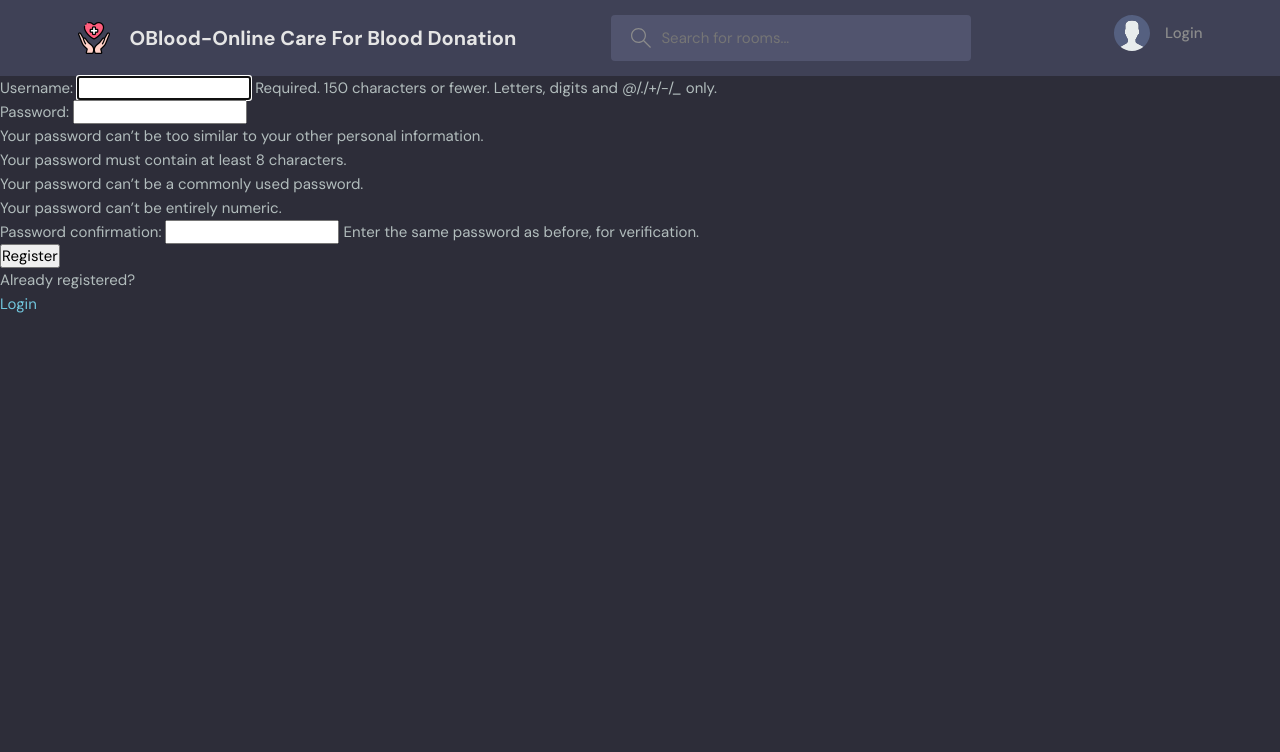
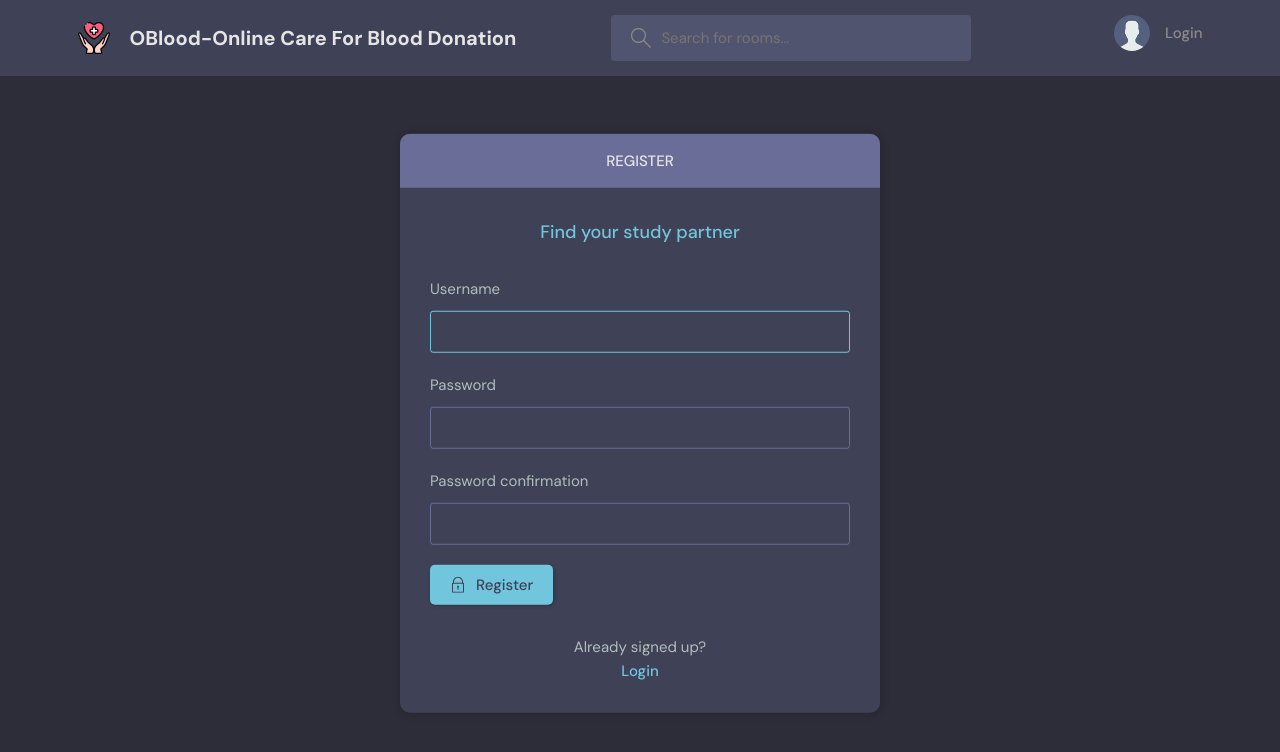
Before and after one commit to Mushfiqur719/oBlood, a Django app: page /register/ in a window 1280 px wide. Shown: the top 752 px of the page. Run offline with Django 4.2, Linux system fonts and the light colour scheme.

Commit message:
9: functional profile,login,logout

```diff
--- a/base/forms.py
+++ b/base/forms.py
@@ -1,3 +1,4 @@
+from django.contrib.auth.models import User
 from django.forms import ModelForm
 from .models import Room
 
@@ -7,3 +8,8 @@ class RoomForm(ModelForm):
         model = Room
         fields = '__all__'
         exclude = ['host','participants']
+
+class UserForm(ModelForm):
+    class Meta:
+        model = User
+        fields = ['username','email']
--- a/base/templates/base/login_register.html
+++ b/base/templates/base/login_register.html
@@ -1,33 +1,116 @@
 {% extends 'main.html' %}
 
 {% block content %}
+
 {% if page == 'login' %}
-<div>
-    <form method="POST" action="">
+<main class="auth layout">
+  <div class="container">
+    <div class="layout__box">
+      <div class="layout__boxHeader">
+        <div class="layout__boxTitle">
+          <h3>Login</h3>
+        </div>
+      </div>
+
+      <div class="layout__body">
+        <h2 class="auth__tagline">Donate blood</h2>
+
+          <form class="form" action="" method="POST">
             {% csrf_token %}
+            <div class="form__group form__group">
+              <label for="room_name">Username</label>
+              <input id="username" name="username" type="text" placeholder="e.g. john_doe" />
+            </div>
 
-        <label>Username:</label>
-        <input type="text" name="username" placeholder="Enter Username"/>
+            <div class="form__group">
+              <label for="password">Password</label>
+              <input
+                  id="password"
+                  name="password"
+                  type="password"
+                  placeholder="&bull;&bull;&bull;&bull;&bull;&bull;&bull;&bull;"
+                />
+              </div>
 
-        <label>Password:</label>
-        <input type="password" name="password" placeholder="Enter password"/>
+              <button class="btn btn--main" type="submit">
+                <svg
+                  version="1.1"
+                  xmlns="http://www.w3.org/2000/svg"
+                  width="32"
+                  height="32"
+                  viewBox="0 0 32 32"
+                >
+                  <title>lock</title>
+                  <path
+                    d="M27 12h-1v-2c0-5.514-4.486-10-10-10s-10 4.486-10 10v2h-1c-0.553 0-1 0.447-1 1v18c0 0.553 0.447 1 1 1h22c0.553 0 1-0.447 1-1v-18c0-0.553-0.447-1-1-1zM8 10c0-4.411 3.589-8 8-8s8 3.589 8 8v2h-16v-2zM26 30h-20v-16h20v16z"
+                  ></path>
+                  <path
+                    d="M15 21.694v4.306h2v-4.306c0.587-0.348 1-0.961 1-1.694 0-1.105-0.895-2-2-2s-2 0.895-2 2c0 0.732 0.413 1.345 1 1.694z"
+                  ></path>
+                </svg>
 
-        <input type="submit" value="Login"/>
+                Login
+              </button>
             </form>
-    <p>Haven't signed up?</p>
-    <a href="{% url 'register' %}">Sign Up</a>
+
+            <div class="auth__action">
+              <p>Haven't signed up yet?</p>
+              <a href="{% url 'register' %}" class="btn btn--link">Sign Up</a>
             </div>
+          </div>
+        </div>
+      </div>
+</main>
 {% else %}
-<div>
-    <form method="POST" action="">
+<main class="auth layout">
+  <div class="container">
+    <div class="layout__box">
+      <div class="layout__boxHeader">
+        <div class="layout__boxTitle">
+          <h3>Register</h3>
+        </div>
+      </div>
+
+      <div class="layout__body">
+        <h2 class="auth__tagline">Find your study partner</h2>
+
+          <form class="form" action="" method="POST">
             {% csrf_token %}
+            {% for field in form %}
+            <div class="form__group form__group">
+              <label for="room_name">{{field.label}}</label>
+              {{field}}
+            </div>
+            {% endfor %}
 
-        {{form.as_p}}
+              <button class="btn btn--main" type="submit">
+                <svg
+                  version="1.1"
+                  xmlns="http://www.w3.org/2000/svg"
+                  width="32"
+                  height="32"
+                  viewBox="0 0 32 32"
+                >
+                  <title>lock</title>
+                  <path
+                    d="M27 12h-1v-2c0-5.514-4.486-10-10-10s-10 4.486-10 10v2h-1c-0.553 0-1 0.447-1 1v18c0 0.553 0.447 1 1 1h22c0.553 0 1-0.447 1-1v-18c0-0.553-0.447-1-1-1zM8 10c0-4.411 3.589-8 8-8s8 3.589 8 8v2h-16v-2zM26 30h-20v-16h20v16z"
+                  ></path>
+                  <path
+                    d="M15 21.694v4.306h2v-4.306c0.587-0.348 1-0.961 1-1.694 0-1.105-0.895-2-2-2s-2 0.895-2 2c0 0.732 0.413 1.345 1 1.694z"
+                  ></path>
+                </svg>
 
-        <input type="submit" value="Register"/>
+                Register
+              </button>
             </form>
-    <p>Already registered?</p>
-    <a href="{% url 'register' %}">Login</a>
+
+            <div class="auth__action">
+              <p>Already signed up?</p>
+              <a href="{% url 'login' %}" class="btn btn--link">Login</a>
             </div>
+          </div>
+        </div>
+      </div>
+</main>
 {% endif %}
-{% endblock content%}
+{% endblock content %}
--- a/base/templates/base/profile.html
+++ b/base/templates/base/profile.html
@@ -18,7 +18,9 @@
           <div class="profile__info">
             <h3>{{user.username}}</h3>
             <p>@{{user.username}}</p>
-            <a href="edit-user.html" class="btn btn--main btn--pill">Edit Profile</a>
+            {% if request.user == user %}
+            <a href="{% url 'update-user' %}" class="btn btn--main btn--pill">Edit Profile</a>
+            {% endif %}
           </div>
           <div class="profile__about">
             <h3>About</h3>
--- a/base/templates/base/room.html
+++ b/base/templates/base/room.html
@@ -122,7 +122,10 @@
             </div>
           </div>
           <div class="room__message">
-            <form action="#"><input name="" placeholder="Write your message here..." /></form>
+            <form action="" method="POST">
+              {% csrf_token %}
+              <input name="body" placeholder="Write your message here..." />
+            </form>
           </div>
         </div>
         <!-- Room End -->
--- a/base/urls.py
+++ b/base/urls.py
@@ -16,5 +16,5 @@ urlpatterns = [
     path('delete-room/<str:pk>/', views.deleteRoom, name='delete-room'),
     path('delete-message/<str:pk>/', views.deleteMessage, name='delete-message'),
 
-
+    path('update-user/', views.updateUser, name='update-user'),
 ]
--- a/base/views.py
+++ b/base/views.py
@@ -1,4 +1,4 @@
-from .forms import RoomForm
+from .forms import RoomForm,UserForm
 from .models import Room,Topic,Message
 from django.http import HttpResponse
 from django.db.models import Q
@@ -163,3 +163,17 @@ def deleteMessage(request,pk):
         return redirect('home')
     context = {'obj' : message}
     return render(request, 'base/delete.html',context)
+
+
+
+@login_required(login_url='/login')
+def updateUser(request):
+    user = request.user
+    form = UserForm(instance=user)
+
+    if request.method == 'POST':
+        form = UserForm(request.POST, instance=user)
+        if form.is_valid():
+            form.save()
+            return redirect('user-profile',pk=user.id)
+    return render(request,'base/update-user.html',{'form':form})
--- a/templates/navbar.html
+++ b/templates/navbar.html
@@ -22,7 +22,7 @@
       {% if request.user.is_authenticated %}
 
         <div class="header__user">
-          <a href="profile.html">
+          <a href="{% url 'update-user' %}">
             <div class="avatar avatar--medium active">
               <img src="https://scontent.fdac99-1.fna.fbcdn.net/v/t39.30808-6/268797424_1817561838432912_2118530761389204513_n.jpg?_nc_cat=104&ccb=1-5&_nc_sid=174925&_nc_eui2=AeHk8iBZ-iXKoHh6N0h4WGU6SMQ8bY1jp7pIxDxtjWOnug21L3BoCYh_trcAF2UzigJzSC6UjzsGA1Ne5sjOY2dm&_nc_ohc=cOZFZFqSy_0AX8lwrfd&_nc_ht=scontent.fdac99-1.fna&oh=00_AT83MzqgKWuXIunN1xyx1V6-LHpdD6OUgl9UYDUoynELxA&oe=621AEB9D" />
             </div>
@@ -46,7 +46,7 @@
         {% endif %}
 
         <div class="dropdown-menu">
-          <a href="settings.html" class="dropdown-link"
+          <a href="{% url 'update-user' %}" class="dropdown-link"
             ><svg version="1.1" xmlns="http://www.w3.org/2000/svg" width="32" height="32" viewBox="0 0 32 32">
               <title>tools</title>
               <path
```
Also changed, not shown: base/templates/base/delete.html (+33 -6 lines), base/templates/base/delete_old.html (added, +10 -0 lines), base/templates/base/login_register_old.html (added, +33 -0 lines), base/templates/base/update-user.html (+43 -0 lines). Lines whose indentation alone changed are shown as unchanged.
